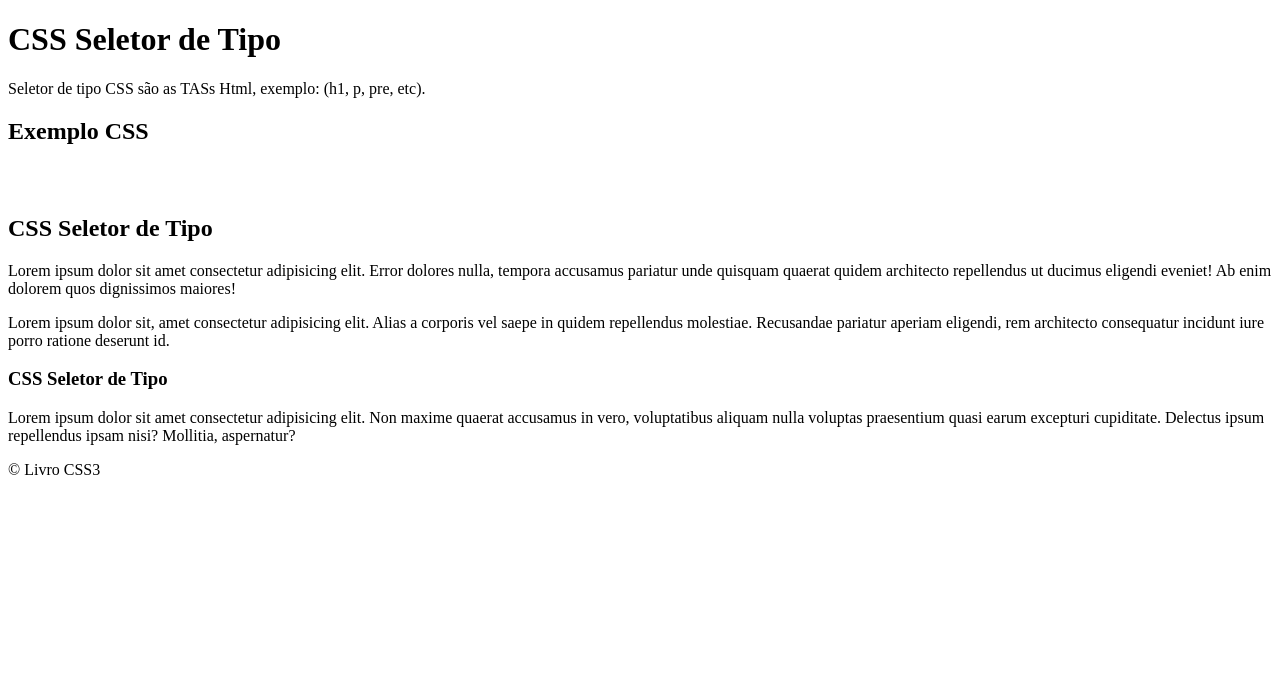
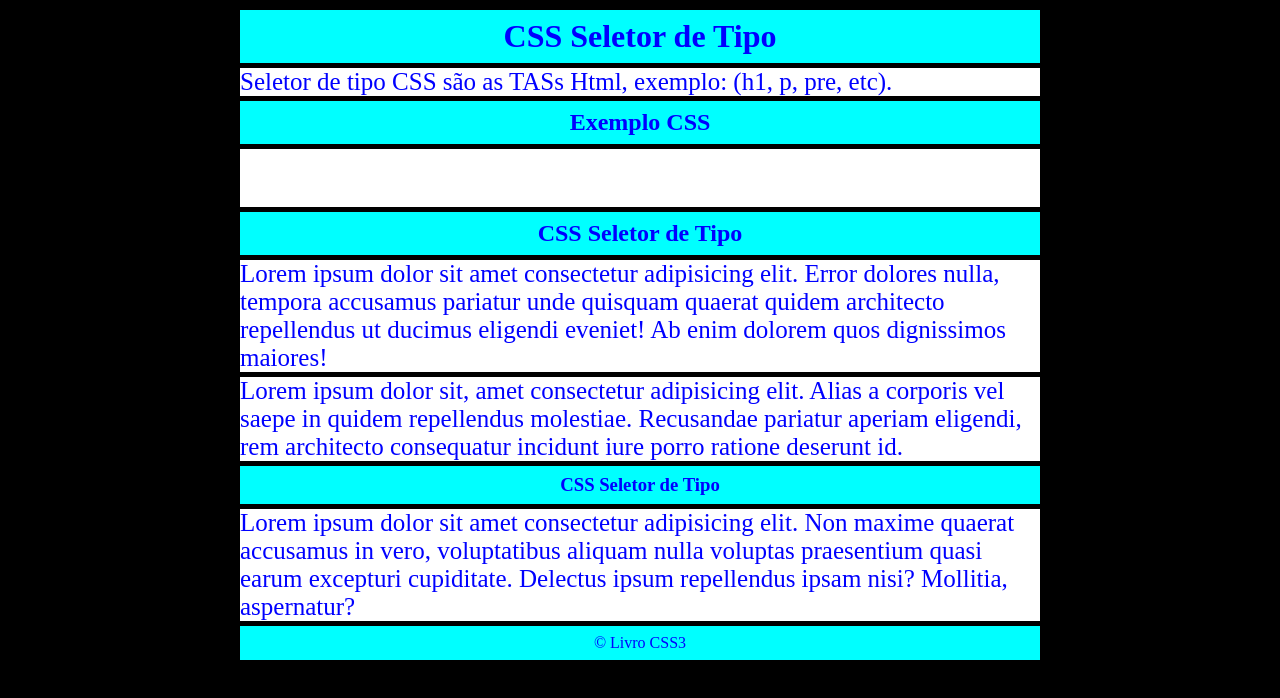
Before and after one commit to pedro-filho-81/aulas-html-css-javascript-1, a plain HTML site: page exemplos/css3/seletores-03/modelo.html in a window 1280 px wide. Drawn offline with Linux system fonts and the light colour scheme.

Commit message:
Update modelo.html

```diff
--- a/exemplos/css3/seletores-03/modelo.html
+++ b/exemplos/css3/seletores-03/modelo.html
@@ -4,7 +4,7 @@
    <meta charset="UTF-8">
    <meta name="viewport" content="width=device-width, initial-scale=1.0">
    <title>CSS Seletor de Tipo</title>
-   <link rel="stylesheet" href="./slt_de_tipo_02 css">
+   <link rel="stylesheet" href="../seletores-03/seletor-de-atributo-03/propriedade-valor/propriedade_valor_02.css">
 </head>
 <body>
    <header>
```
